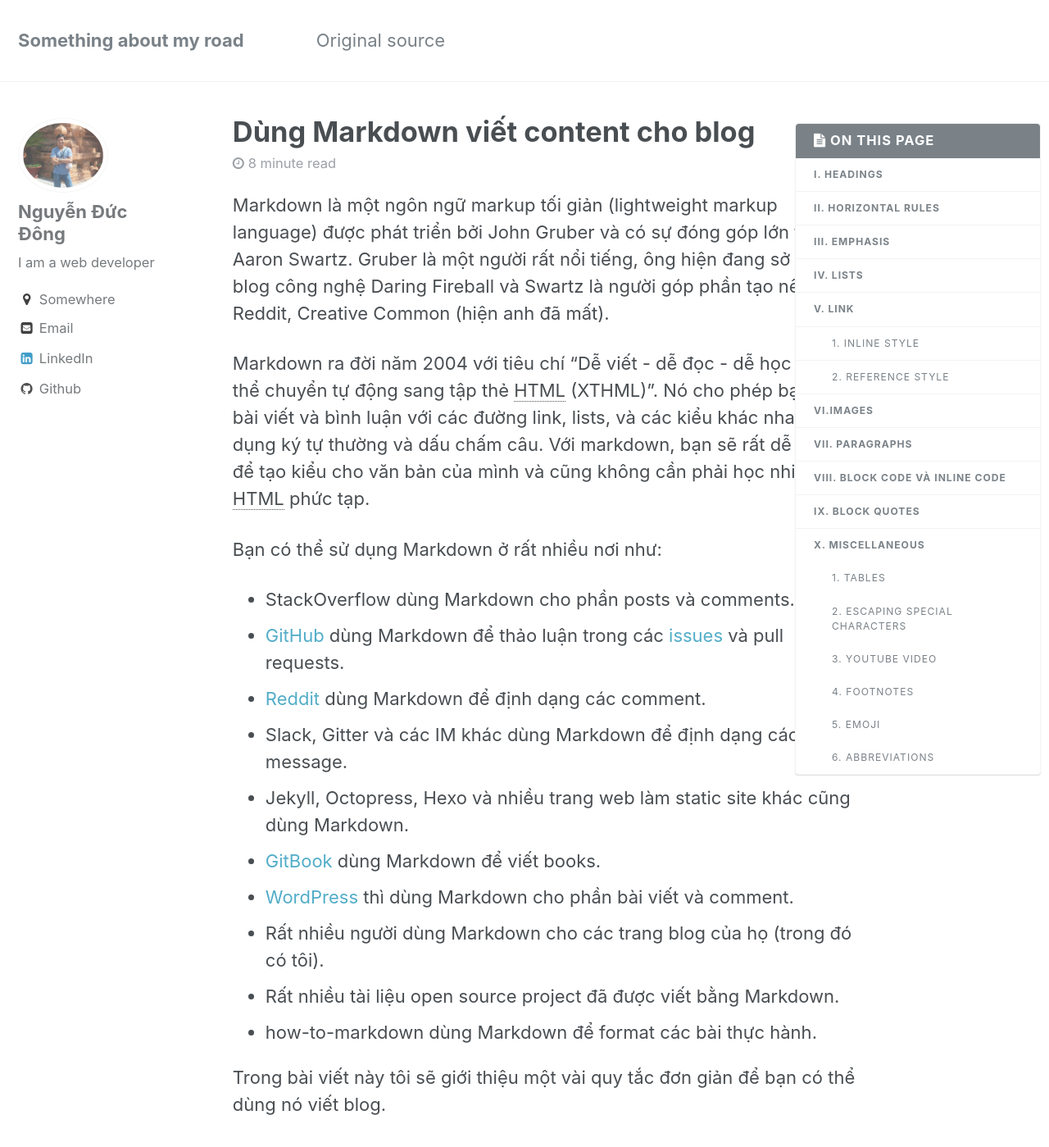
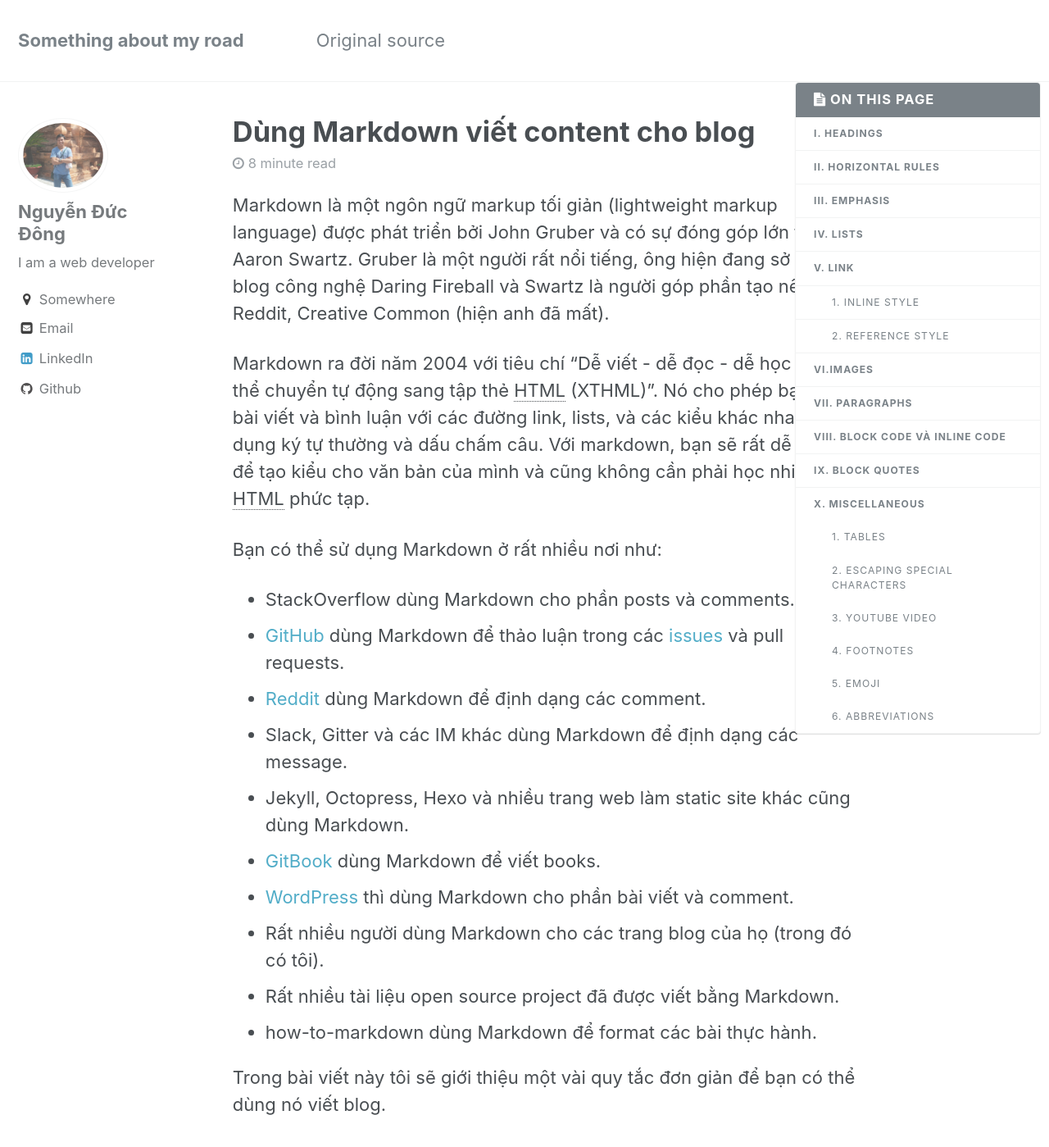
Before and after one commit to ducdongmg/ducdongmg.github.io, a Jekyll site: the page built from _posts/2016-10-17-markdown.md, in a window 1280 px wide and 1400 px high. Shown: the whole window at 82% size. Built offline with Jekyll 4.4.1, drawn with Linux system fonts in a browser that asks for light colours; emoji names are drawn with the system emoji font; comment, search, counter and statistics services are not loaded.

Commit message:
change position side bar TOT

```diff
--- a/_sass/_sidebar.scss
+++ b/_sass/_sidebar.scss
@@ -52,7 +52,7 @@
     position: fixed;
     width: $right-sidebar-width-narrow;
     right: 10px;
-    top: 150px;
+    top: 100px;
     z-index: 10;
   }
 
```
